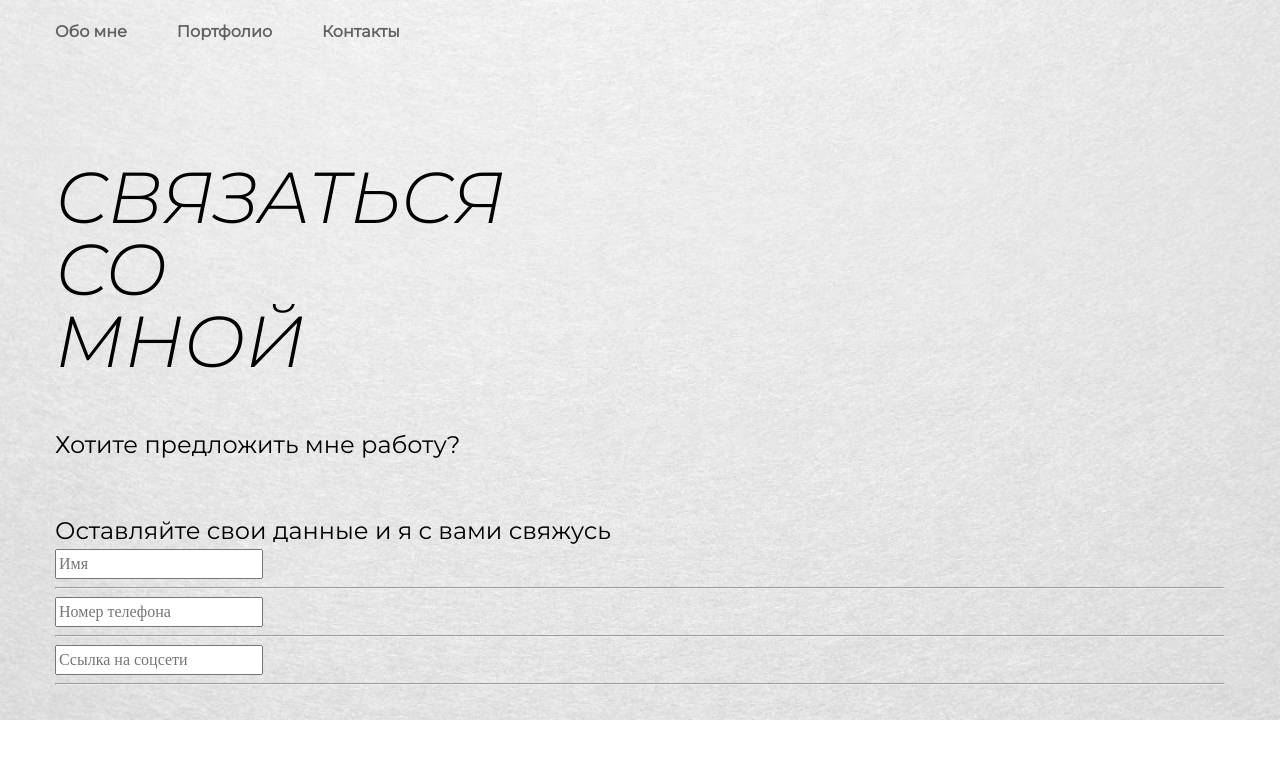
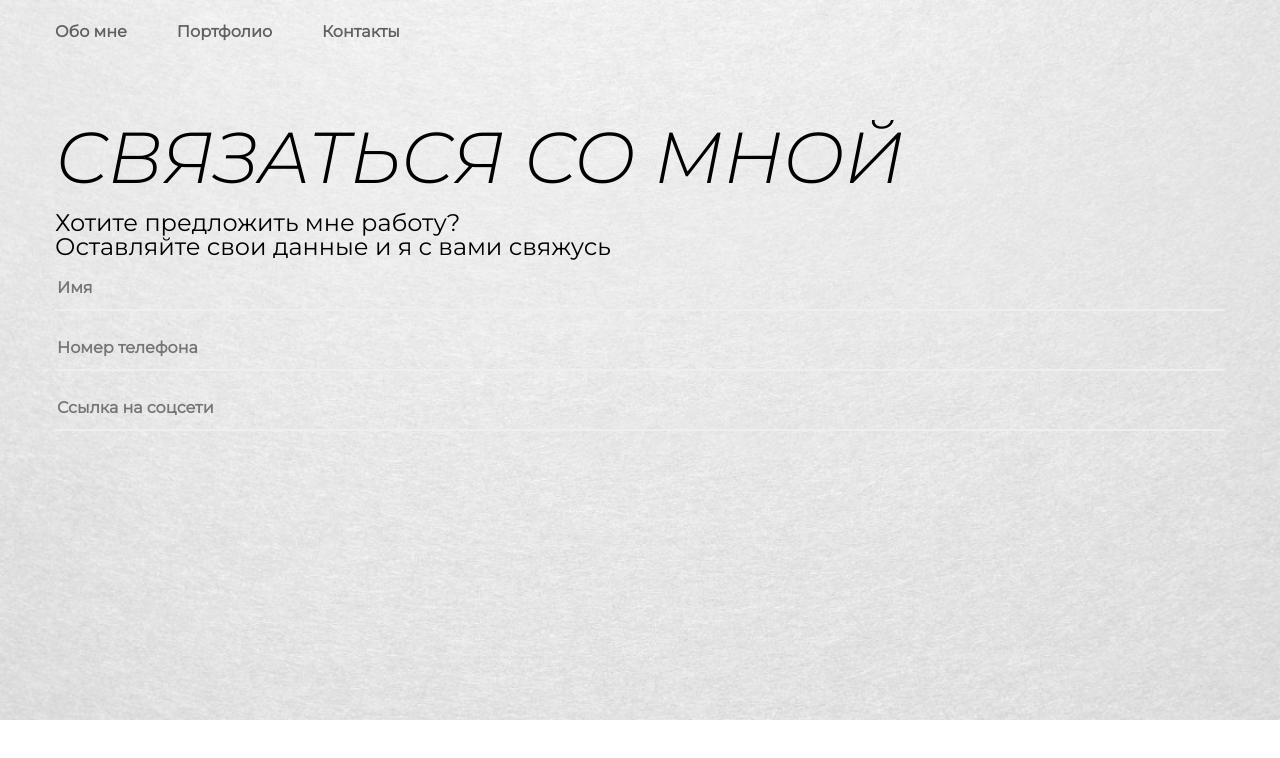
Before and after one commit to palez56/web-site, a plain HTML site: page contact.html in a window 1280 px wide. Drawn offline with Linux system fonts and the light colour scheme.

Commit message:
Add files via upload

```diff
--- a/styles/style.css
+++ b/styles/style.css
@@ -18,6 +18,7 @@ nav{
     flex-flow: row nowrap;
     justify-content: flex-start;
     font-weight: 600;
+    font-style: normal;
 }
 
 nav a{
@@ -30,7 +31,7 @@ a{
     color: #606060;
 }
 
-main h3{
+.name{
     padding-top: 10%;
     font-family: 'Montserrat', sans-serif;
     font-style: italic;
@@ -40,7 +41,7 @@ main h3{
     line-height: 1em;
 }
 
-main p{
+.main-paragraph{
     font-family: 'Montserrat', sans-serif;
     font-size: 24px;
     padding-top: 50px;
@@ -78,3 +79,30 @@ main a:active { background: white; }
     width: 380px;
     height: 510px;
 }
+
+.call-me{
+    padding-top: 5%;
+    font-family: 'Montserrat', sans-serif;
+    font-style: italic;
+    font-weight: 500;
+    font-size: 72px;
+}
+
+.call-me-paragraph{
+    font-family: 'Montserrat', sans-serif;
+    font-size: 24px;
+    line-height: 1em;
+}
+
+.input-class{
+    margin-top: 1em;
+    font-family: 'Montserrat', sans-serif;
+    font-weight: 600;
+    border-style: none;
+    background: none;
+    border-color:unset;
+}
+
+.hr{
+    border-style: groove;
+}
```
